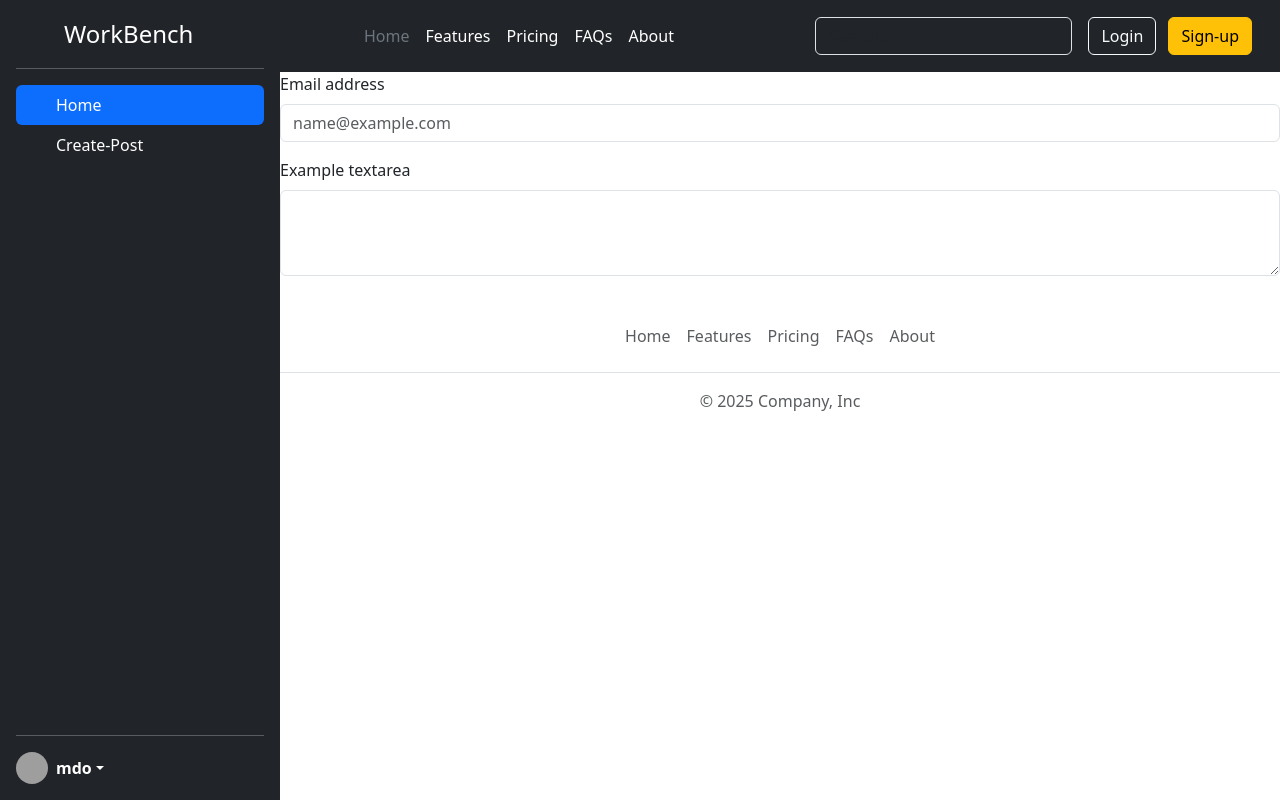
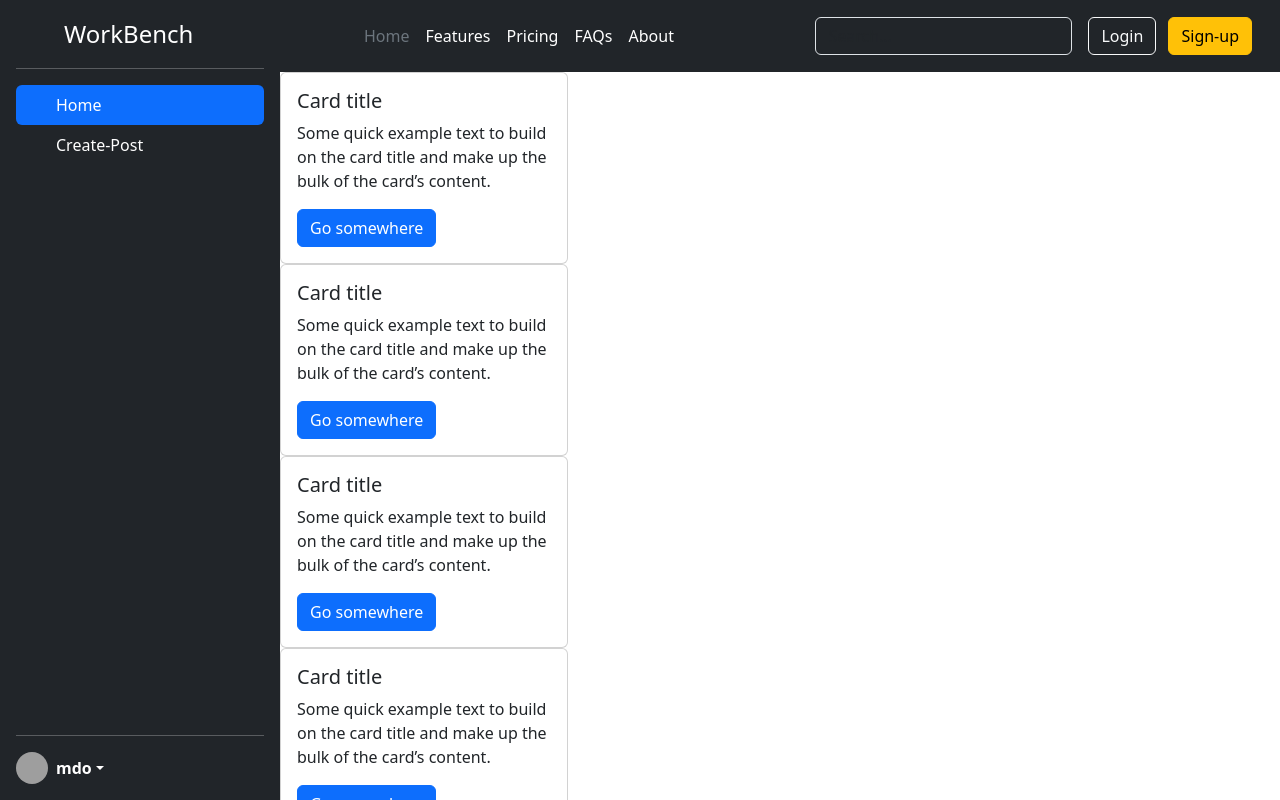
Before and after one commit to AnkitSharma5304/Web-Dev, a React (Vite) app in the folder Social-Media/: page / in a window 1280 px wide. Shown: the top 800 px of the page. Built offline with nearby package versions, Linux system fonts and the light colour scheme; grey boxes are pictures that could not be loaded.

Commit message:
Added the sidebar and create-post contents

```diff
--- a/Social-Media/src/App.jsx
+++ b/Social-Media/src/App.jsx
@@ -4,15 +4,20 @@ import Header from "./components/Header.jsx";
 import Footer from "./components/footer.jsx";
 import Sidebar from "./components/Sidebar.jsx";
 import CreatePost from "./components/CreatePost.jsx";
+import PostList from "./components/PostList.jsx";
+import { useState } from "react";
 
 function App() {
+  const [SelectedTab , setSelectedTab] = useState("Home");
   return (
     <>
       <div className="App-container">
-        <Sidebar />
+        <Sidebar SelectedTab={SelectedTab} setSelectedTab={setSelectedTab}></Sidebar>
         <div className="content">
           <Header />
-          <CreatePost/>
+
+          {SelectedTab === "Home" ? <PostList/> : <CreatePost/>}
+
           <Footer />
         </div>
       </div>
--- a/Social-Media/src/components/CreatePost.jsx
+++ b/Social-Media/src/components/CreatePost.jsx
@@ -1,4 +1,4 @@
-const Post = () => {
+const CreatePost = () => {
   return (
     <>
       <div className="mb-3">
@@ -26,4 +26,4 @@ const Post = () => {
   );
 };
 
-export default Post;
+export default CreatePost;
--- a/Social-Media/src/components/Footer.jsx
+++ b/Social-Media/src/components/Footer.jsx
@@ -1,6 +1,6 @@
 const Footer = function() {
     return (
-        <footer class="py-3 my-4"> <ul class="nav justify-content-center border-bottom pb-3 mb-3"> <li class="nav-item"><a href="#" class="nav-link px-2 text-body-secondary">Home</a></li> <li class="nav-item"><a href="#" class="nav-link px-2 text-body-secondary">Features</a></li> <li class="nav-item"><a href="#" class="nav-link px-2 text-body-secondary">Pricing</a></li> <li class="nav-item"><a href="#" class="nav-link px-2 text-body-secondary">FAQs</a></li> <li class="nav-item"><a href="#" class="nav-link px-2 text-body-secondary">About</a></li> </ul> <p class="text-center text-body-secondary">© 2025 Company, Inc</p> </footer>
+        <footer className="py-3 my-4"> <ul className="nav justify-content-center border-bottom pb-3 mb-3"> <li className="nav-item"><a href="#" className="nav-link px-2 text-body-secondary">Home</a></li> <li className="nav-item"><a href="#" className="nav-link px-2 text-body-secondary">Features</a></li> <li className="nav-item"><a href="#" className="nav-link px-2 text-body-secondary">Pricing</a></li> <li className="nav-item"><a href="#" className="nav-link px-2 text-body-secondary">FAQs</a></li> <li className="nav-item"><a href="#" className="nav-link px-2 text-body-secondary">About</a></li> </ul> <p className="text-center text-body-secondary">© 2025 Company, Inc</p> </footer>
     )
 }
 export default Footer
--- a/Social-Media/src/components/Header.jsx
+++ b/Social-Media/src/components/Header.jsx
@@ -1,6 +1,6 @@
 const Header = function(){
     return (
-         <header class="p-3 text-bg-dark"> <div class="container"> <div class="d-flex flex-wrap align-items-center justify-content-center justify-content-lg-start"> <a href="/" class="d-flex align-items-center mb-2 mb-lg-0 text-white text-decoration-none"> <svg class="bi me-2" width="40" height="32" role="img" aria-label="Bootstrap"><use xlink:href="#bootstrap"></use></svg> </a> <ul class="nav col-12 col-lg-auto me-lg-auto mb-2 justify-content-center mb-md-0"> <li><a href="#" class="nav-link px-2 text-secondary">Home</a></li> <li><a href="#" class="nav-link px-2 text-white">Features</a></li> <li><a href="#" class="nav-link px-2 text-white">Pricing</a></li> <li><a href="#" class="nav-link px-2 text-white">FAQs</a></li> <li><a href="#" class="nav-link px-2 text-white">About</a></li> </ul> <form class="col-12 col-lg-auto mb-3 mb-lg-0 me-lg-3" role="search"> <input type="search" class="form-control form-control-dark text-bg-dark" placeholder="Search..." aria-label="Search"/> </form> <div class="text-end"> <button type="button" class="btn btn-outline-light me-2">Login</button> <button type="button" class="btn btn-warning">Sign-up</button> </div> </div> </div> </header>
+         <header className="p-3 text-bg-dark"> <div className="container"> <div className="d-flex flex-wrap align-items-center justify-content-center justify-content-lg-start"> <a href="/" className="d-flex align-items-center mb-2 mb-lg-0 text-white text-decoration-none"> <svg className="bi me-2" width="40" height="32" role="img" aria-label="Bootstrap"><use xlinkHref="#bootstrap"></use></svg> </a> <ul className="nav col-12 col-lg-auto me-lg-auto mb-2 justify-content-center mb-md-0"> <li><a href="#" className="nav-link px-2 text-secondary">Home</a></li> <li><a href="#" className="nav-link px-2 text-white">Features</a></li> <li><a href="#" className="nav-link px-2 text-white">Pricing</a></li> <li><a href="#" className="nav-link px-2 text-white">FAQs</a></li> <li><a href="#" className="nav-link px-2 text-white">About</a></li> </ul> <form className="col-12 col-lg-auto mb-3 mb-lg-0 me-lg-3" role="search"> <input type="search" className="form-control form-control-dark text-bg-dark" placeholder="Search..." aria-label="Search"/> </form> <div className="text-end"> <button type="button" className="btn btn-outline-light me-2">Login</button> <button type="button" className="btn btn-warning">Sign-up</button> </div> </div> </div> </header>
     )
 }
 export default Header
--- /dev/null
+++ b/Social-Media/src/components/Post.jsx
@@ -0,0 +1,20 @@
+const Post = () => {
+  return (
+    <div className="bd-example m-0 border-0">
+      <div className="card" style={{ width: "18rem" }}>
+        <div className="card-body">
+          <h5 className="card-title">Card title</h5>
+          <p className="card-text">
+            Some quick example text to build on the card title and make up the
+            bulk of the card’s content.
+          </p>
+          <a href="#" className="btn btn-primary">
+            Go somewhere
+          </a>
+        </div>
+      </div>
+    </div>
+  );
+};
+
+export default Post;
--- /dev/null
+++ b/Social-Media/src/components/PostList.jsx
@@ -0,0 +1,15 @@
+import Post from './Post';
+
+const PostList = () => {
+  return (
+    <>
+      <Post />
+      <Post />
+      <Post />
+      <Post />
+      <Post />
+    </>
+  );
+};
+
+export default PostList;
--- a/Social-Media/src/components/Sidebar.jsx
+++ b/Social-Media/src/components/Sidebar.jsx
@@ -1,5 +1,7 @@
 
-const Sidebar = () => {
+const Sidebar = ({SelectedTab , setSelectedTab}) => {
+  const handleOnClick = (Tabname) => {
+    SelectedTab(Tabname);}
   return (
    <div
   className="d-flex flex-column flex-shrink-0 p-3 text-bg-dark"
@@ -22,8 +24,8 @@ const Sidebar = () => {
       </a>
       <hr />
       <ul className="nav nav-pills flex-column mb-auto">
-        <li className="nav-item">
-          <a href="#" className="nav-link active" aria-current="page">
+  <li className="nav-item" onClick={() => setSelectedTab("Home")}>
+    <a href="#" className={`nav-link ${SelectedTab === 'Home' ? 'active text-white bg-primary' : 'text-white'}`}>
       <svg
         className="bi pe-none me-2"
         width="16"
@@ -35,8 +37,8 @@ const Sidebar = () => {
       Home
     </a>
   </li>
-        <li>
-          <a href="#" className="nav-link text-white">
+  <li className="nav-item" onClick={() => setSelectedTab("CreatePost")}>
+    <a href="#" className={`nav-link ${SelectedTab === 'CreatePost' ? 'active text-white bg-primary' : 'text-white'}`}>
       <svg
         className="bi pe-none me-2"
         width="16"
@@ -48,8 +50,8 @@ const Sidebar = () => {
       Create-Post
     </a>
   </li>
+</ul>
 
-      </ul>
       <hr />
       <div className="dropdown">
         <a
```
Lines whose indentation alone changed are shown as unchanged.
